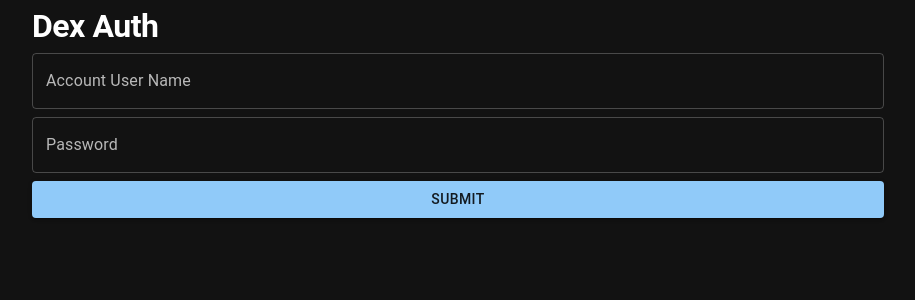
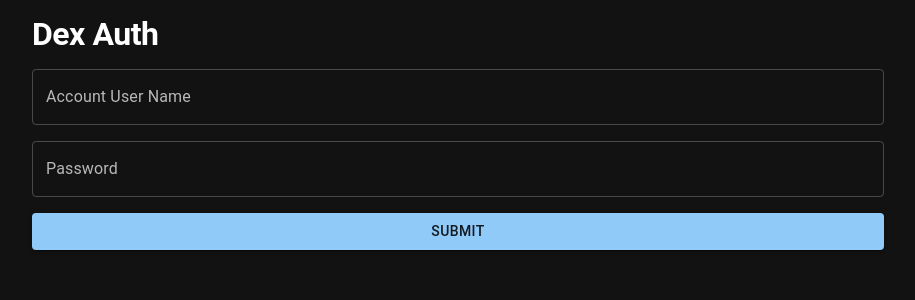
Before and after one commit to jazeee/simple-dex, a React (Vite) app: page / in a window 1280 px wide. Shown: the top 300 px of the page, without its empty margins (182-1097 px from the left). Built offline with nearby package versions, Linux system fonts and the light colour scheme.

Commit message:
Update App UI

```diff
--- a/src/Account/AccountForm.tsx
+++ b/src/Account/AccountForm.tsx
@@ -17,7 +17,7 @@ export function AccountForm(props: AccountFormProps) {
         setCredentials({ accountName, password });
       }}
     >
-      <Stack marginY={1} spacing={1}>
+      <Stack spacing={2}>
         <Typography variant="h1">Dex Auth</Typography>
         <TextField
           type="text"
--- a/src/App.tsx
+++ b/src/App.tsx
@@ -1,6 +1,6 @@
 import { QueryClient, QueryClientProvider } from '@tanstack/react-query';
 import { Reading } from './Readings/Reading';
-import { CssBaseline, ThemeProvider } from '@mui/material';
+import { Box, CssBaseline, ThemeProvider } from '@mui/material';
 import { APP_THEME } from './theme';
 
 const queryClient = new QueryClient();
@@ -10,7 +10,9 @@ export function App() {
     <QueryClientProvider client={queryClient}>
       <ThemeProvider theme={APP_THEME}>
         <CssBaseline />
-        <Reading />
+        <Box marginY={2}>
+          <Reading />
+        </Box>
       </ThemeProvider>
     </QueryClientProvider>
   );
--- a/src/Readings/Reading.tsx
+++ b/src/Readings/Reading.tsx
@@ -12,6 +12,7 @@ export function Reading() {
     useReading(authToken);
   return (
     <Container maxWidth="md">
+      <Stack spacing={2}>
         <AccountForm
           setCredentials={(credentials) => {
             setCredentials(credentials);
@@ -20,25 +21,31 @@ export function Reading() {
         {credentials ? (
           <Stack spacing={2}>
             <Typography variant="h1">Results</Typography>
+            <Typography variant="h2" component="p" color="primary">
               {lastReading ? (
                 <>
-              <Typography>
-                Reading Value: {lastReading.Value} mg/dL, trend:{' '}
-                {lastReading.Trend}
-              </Typography>
+                  Reading Value: <b>{lastReading.Value} mg/dL</b>
+                  <br />
+                  Trend: <b>{lastReading.Trend}</b>
                 </>
               ) : (
+                <>
                   <Skeleton />
+                  <Skeleton />
+                </>
               )}
+            </Typography>
             <Typography variant="h2">Debug</Typography>
             <Typography variant="caption">
               AuthState: {JSON.stringify({ isAuthSuccess, isAuthError })}
             </Typography>
             <Typography variant="caption">
-            ReadingState: {JSON.stringify({ isReadingSuccess, isReadingError })}
+              ReadingState:{' '}
+              {JSON.stringify({ isReadingSuccess, isReadingError })}
             </Typography>
           </Stack>
         ) : null}
+      </Stack>
     </Container>
   );
 }
--- a/src/Readings/useAuth.ts
+++ b/src/Readings/useAuth.ts
@@ -26,6 +26,7 @@ export function useAuth(credentials: Credentials | undefined) {
       Boolean(credentials?.accountName) && Boolean(credentials?.password),
     staleTime: AUTH_STALE_TIME_IN_MILLISECONDS,
     refetchInterval: AUTH_STALE_TIME_IN_MILLISECONDS,
+    refetchIntervalInBackground: true,
   });
   const {
     data: authToken,
--- a/src/Readings/useReading.ts
+++ b/src/Readings/useReading.ts
@@ -46,6 +46,7 @@ export function useReading(authToken: string | undefined) {
     enabled: Boolean(authToken),
     staleTime: READING_STALE_TIME_IN_MILLISECONDS,
     refetchInterval: READING_STALE_TIME_IN_MILLISECONDS,
+    refetchIntervalInBackground: true,
   });
   const {
     data: readings,
```
Lines whose indentation alone changed are shown as unchanged.
